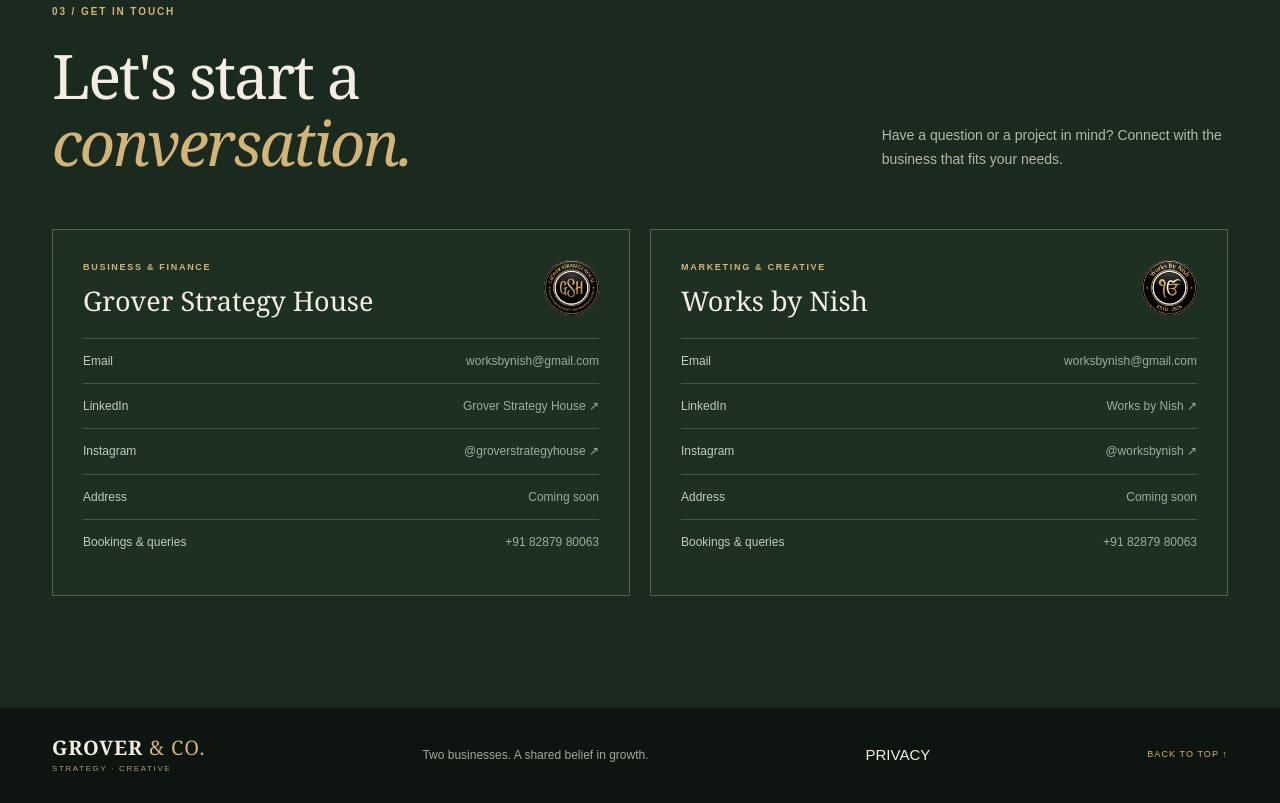
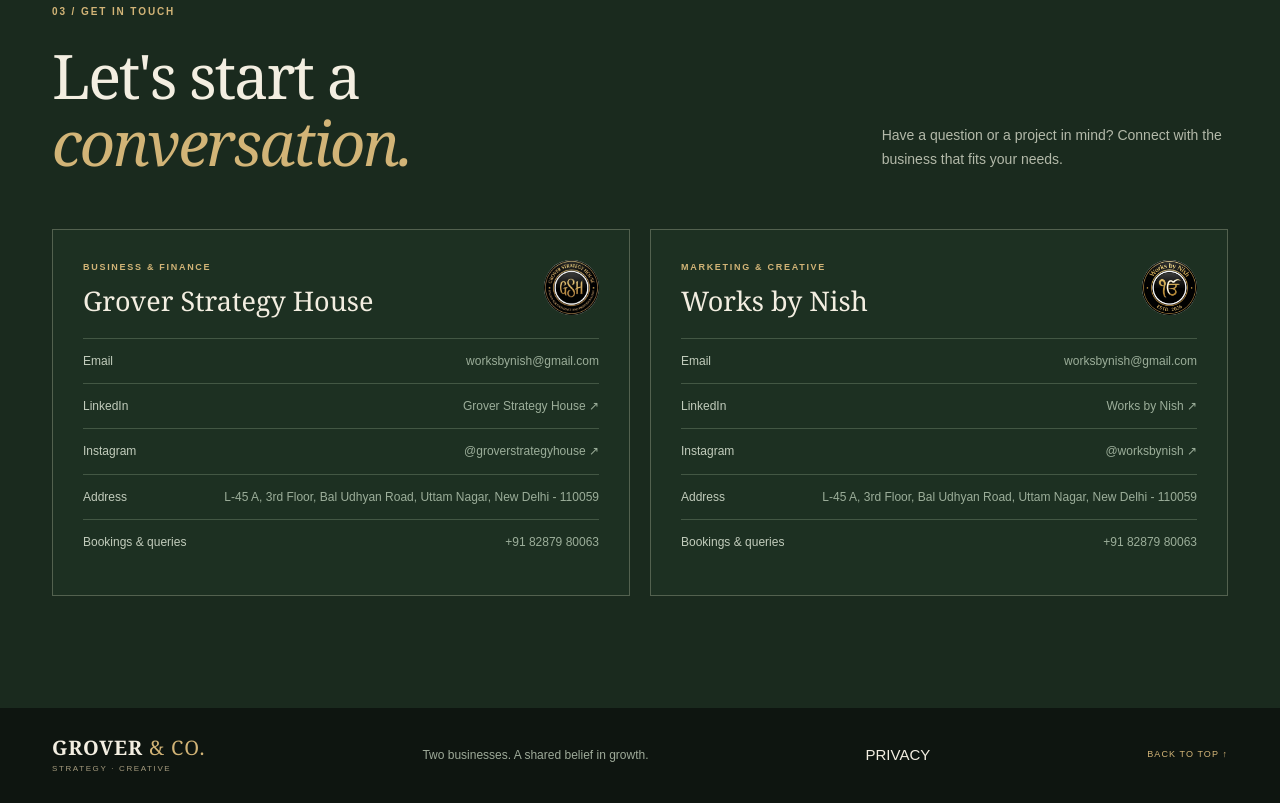
Before and after one commit to cgchiraggupta/groverco, a website built with Vite: page index.html in a window 1280 px wide. Shown: the part 2571-3374 px from the top of the page. Built offline with nearby package versions, Linux system fonts and the light colour scheme.

Commit message:
Update office address on contact cards

```diff
--- a/index.html
+++ b/index.html
@@ -82,8 +82,8 @@
     <section class="contact section" id="contact">
       <div class="wrap"><div class="section-heading"><div><p class="eyebrow">03 / GET IN TOUCH</p><h2>Let's start a<br><em>conversation.</em></h2></div><p>Have a question or a project in mind? Connect with the business that fits your needs.</p></div>
         <div class="contact-grid">
-          <article class="contact-card"><div class="contact-head"><div><p class="eyebrow">BUSINESS & FINANCE</p><h3>Grover Strategy House</h3></div><img src="/assets/strategy.webp" alt=""></div><dl><div><dt>Email</dt><dd><a href="mailto:worksbynish@gmail.com">worksbynish@gmail.com</a></dd></div><div><dt>LinkedIn</dt><dd><a href="https://www.linkedin.com/company/grover-strategy-house/" target="_blank" rel="noopener noreferrer">Grover Strategy House ↗</a></dd></div><div><dt>Instagram</dt><dd><a href="https://www.instagram.com/groverstrategyhouse/" target="_blank" rel="noopener noreferrer">@groverstrategyhouse ↗</a></dd></div><div><dt>Address</dt><dd>Coming soon</dd></div><div><dt>Bookings & queries</dt><dd><a href="tel:+918287980063">+91 82879 80063</a></dd></div></dl></article>
-          <article class="contact-card"><div class="contact-head"><div><p class="eyebrow">MARKETING & CREATIVE</p><h3>Works by Nish</h3></div><img src="/assets/nish.webp" alt=""></div><dl><div><dt>Email</dt><dd><a href="mailto:worksbynish@gmail.com">worksbynish@gmail.com</a></dd></div><div><dt>LinkedIn</dt><dd><a href="https://www.linkedin.com/company/works-by-nish/" target="_blank" rel="noopener noreferrer">Works by Nish ↗</a></dd></div><div><dt>Instagram</dt><dd><a href="https://www.instagram.com/worksbynish/" target="_blank" rel="noopener noreferrer">@worksbynish ↗</a></dd></div><div><dt>Address</dt><dd>Coming soon</dd></div><div><dt>Bookings & queries</dt><dd><a href="tel:+918287980063">+91 82879 80063</a></dd></div></dl></article>
+          <article class="contact-card"><div class="contact-head"><div><p class="eyebrow">BUSINESS & FINANCE</p><h3>Grover Strategy House</h3></div><img src="/assets/strategy.webp" alt=""></div><dl><div><dt>Email</dt><dd><a href="mailto:worksbynish@gmail.com">worksbynish@gmail.com</a></dd></div><div><dt>LinkedIn</dt><dd><a href="https://www.linkedin.com/company/grover-strategy-house/" target="_blank" rel="noopener noreferrer">Grover Strategy House ↗</a></dd></div><div><dt>Instagram</dt><dd><a href="https://www.instagram.com/groverstrategyhouse/" target="_blank" rel="noopener noreferrer">@groverstrategyhouse ↗</a></dd></div><div><dt>Address</dt><dd>L-45 A, 3rd Floor, Bal Udhyan Road, Uttam Nagar, New Delhi - 110059</dd></div><div><dt>Bookings & queries</dt><dd><a href="tel:+918287980063">+91 82879 80063</a></dd></div></dl></article>
+          <article class="contact-card"><div class="contact-head"><div><p class="eyebrow">MARKETING & CREATIVE</p><h3>Works by Nish</h3></div><img src="/assets/nish.webp" alt=""></div><dl><div><dt>Email</dt><dd><a href="mailto:worksbynish@gmail.com">worksbynish@gmail.com</a></dd></div><div><dt>LinkedIn</dt><dd><a href="https://www.linkedin.com/company/works-by-nish/" target="_blank" rel="noopener noreferrer">Works by Nish ↗</a></dd></div><div><dt>Instagram</dt><dd><a href="https://www.instagram.com/worksbynish/" target="_blank" rel="noopener noreferrer">@worksbynish ↗</a></dd></div><div><dt>Address</dt><dd>L-45 A, 3rd Floor, Bal Udhyan Road, Uttam Nagar, New Delhi - 110059</dd></div><div><dt>Bookings & queries</dt><dd><a href="tel:+918287980063">+91 82879 80063</a></dd></div></dl></article>
         </div>
       </div>
     </section>
```
